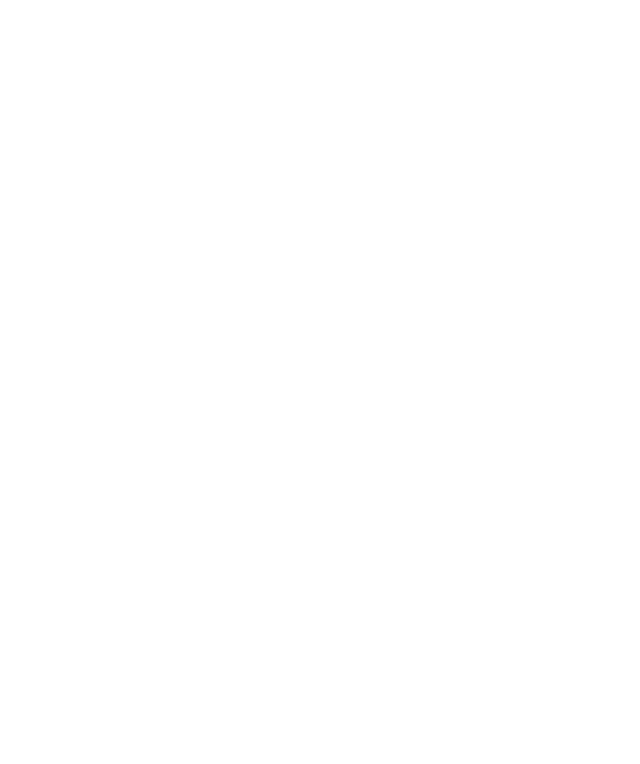
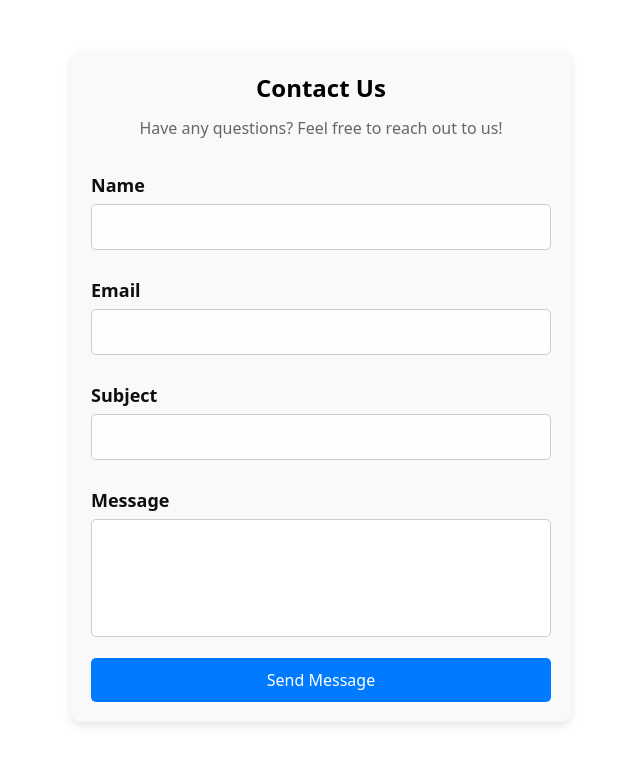
Before and after one commit to Rheosta561/BharatRent, a React (Vite) app in the folder Frontend/BharatRent/: page /contact in a window 1280 px wide. Before the commit this address had no page. Shown: the top 764 px of the page, without its empty margins (319-959 px from the left). Built offline with nearby package versions, Linux system fonts and the light colour scheme.

Commit message:
about and contact

```diff
--- a/Frontend/BharatRent/src/App.jsx
+++ b/Frontend/BharatRent/src/App.jsx
@@ -7,6 +7,8 @@ import RentAgreement from "./RentAgreement";
 import RentAgreementForm from "./RentAgreementForm";
 import Chatbot from "./Screens/Chatbot";
 import ComingSoon from "./Screens/ComingSoon";
+import About from "./Screens/About"
+import ContactUs from "./Screens/Contact";
 
 function App() {
   return (
@@ -19,6 +21,8 @@ function App() {
       <Route path="/RentAgreementForm" element={<RentAgreementForm />} />
       <Route path ='/chatbot'  element ={<Chatbot/>}/>
       <Route path ='/coming-soon'  element ={<ComingSoon/>}/>
+      <Route path ='/about'  element ={<About/>}/>
+      <Route path ='/contact'  element ={<ContactUs/>}/>
     </Routes>
   );
 }
--- /dev/null
+++ b/Frontend/BharatRent/src/Screens/About.jsx
@@ -0,0 +1,31 @@
+import "../../styles/About.css";
+
+export default function About() {
+  const features = [
+    { title: "Easy Agreement Creation", description: "Generate rental agreements digitally with legal compliance.", color: "#ffadad" },
+    { title: "Secure Payments", description: "Safe and verified payment processing between parties.", color: "#ffd6a5" },
+    { title: "Identity Verification", description: "Ensures both tenant and landlord are authenticated.", color: "#fdffb6" },
+    { title: "Credit/Debit History Checks", description: "Provides financial insights to prevent fraud.", color: "#caffbf" },
+    { title: "Dispute Resolution System", description: "AI-driven chatbot guides users in legal matters.", color: "#9bf6ff" },
+    { title: "Smart Contract Summarization", description: "Highlights important clauses for better understanding.", color: "#a0c4ff" },
+    { title: "Subscription Services", description: "Premium legal support and property management plans for landlords.", color: "#bdb2ff" },
+    { title: "Real Estate & Legal Firm Collaborations", description: "Standardized agreements and revenue generation through partnerships.", color: "#ffc6ff" },
+  ];
+
+  return (
+    <div className="about-container">
+      <h1 className="about-title">🏠 About Our Platform</h1>
+      <p className="about-description">
+        Our platform simplifies the process of creating legally valid rent agreements, making secure payments, verifying identities, and resolving disputes efficiently. We ensure transparency and security for both landlords and tenants.
+      </p>
+      <div className="features-grid">
+        {features.map((feature, index) => (
+          <div key={index} className="feature-box" style={{ backgroundColor: feature.color }}>
+            <h2 className="feature-title">{feature.title}</h2>
+            <p className="feature-description">{feature.description}</p>
+          </div>
+        ))}
+      </div>
+    </div>
+  );
+}
--- /dev/null
+++ b/Frontend/BharatRent/src/Screens/Contact.jsx
@@ -0,0 +1,151 @@
+import { useState } from "react";
+
+const ContactUs = () => {
+  const [formData, setFormData] = useState({
+    name: "",
+    email: "",
+    subject: "",
+    message: "",
+  });
+
+  const handleChange = (e) => {
+    setFormData({ ...formData, [e.target.name]: e.target.value });
+  };
+
+  const handleSubmit = (e) => {
+    e.preventDefault();
+    console.log("Form Data Submitted:", formData);
+    alert("Your message has been sent!");
+    setFormData({ name: "", email: "", subject: "", message: "" });
+  };
+
+  const styles = {
+    container: {
+      maxWidth: "500px",
+      margin: "50px auto",
+      padding: "20px",
+      borderRadius: "10px",
+      backgroundColor: "#f9f9f9",
+      boxShadow: "0 4px 8px rgba(0, 0, 0, 0.1)",
+      textAlign: "center",
+    },
+    title: {
+      fontSize: "24px",
+      fontWeight: "bold",
+      marginBottom: "10px",
+    },
+    subtitle: {
+      color: "#666",
+      marginBottom: "20px",
+    },
+    form: {
+      display: "flex",
+      flexDirection: "column",
+    },
+    formGroup: {
+      marginBottom: "15px",
+      textAlign: "left",
+    },
+    label: {
+      fontWeight: "bold",
+      marginBottom: "5px",
+      display: "block",
+    },
+    input: {
+      width: "100%",
+      padding: "10px",
+      borderRadius: "5px",
+      border: "1px solid #ccc",
+      fontSize: "16px",
+    },
+    textarea: {
+      width: "100%",
+      padding: "10px",
+      borderRadius: "5px",
+      border: "1px solid #ccc",
+      fontSize: "16px",
+      resize: "none",
+    },
+    button: {
+      backgroundColor: "#007bff",
+      color: "#fff",
+      padding: "10px",
+      fontSize: "16px",
+      borderRadius: "5px",
+      border: "none",
+      cursor: "pointer",
+      transition: "background 0.3s",
+    },
+    buttonHover: {
+      backgroundColor: "#0056b3",
+    },
+  };
+
+  return (
+    <div style={styles.container}>
+      <h1 style={styles.title}>Contact Us</h1>
+      <p style={styles.subtitle}>Have any questions? Feel free to reach out to us!</p>
+
+      <form style={styles.form} onSubmit={handleSubmit}>
+        <div style={styles.formGroup}>
+          <label style={styles.label}>Name</label>
+          <input
+            type="text"
+            name="name"
+            value={formData.name}
+            onChange={handleChange}
+            required
+            style={styles.input}
+          />
+        </div>
+
+        <div style={styles.formGroup}>
+          <label style={styles.label}>Email</label>
+          <input
+            type="email"
+            name="email"
+            value={formData.email}
+            onChange={handleChange}
+            required
+            style={styles.input}
+          />
+        </div>
+
+        <div style={styles.formGroup}>
+          <label style={styles.label}>Subject</label>
+          <input
+            type="text"
+            name="subject"
+            value={formData.subject}
+            onChange={handleChange}
+            required
+            style={styles.input}
+          />
+        </div>
+
+        <div style={styles.formGroup}>
+          <label style={styles.label}>Message</label>
+          <textarea
+            name="message"
+            rows="4"
+            value={formData.message}
+            onChange={handleChange}
+            required
+            style={styles.textarea}
+          ></textarea>
+        </div>
+
+        <button
+          type="submit"
+          style={styles.button}
+          onMouseOver={(e) => (e.target.style.background = styles.buttonHover.backgroundColor)}
+          onMouseOut={(e) => (e.target.style.background = styles.button.backgroundColor)}
+        >
+          Send Message
+        </button>
+      </form>
+    </div>
+  );
+};
+
+export default ContactUs;
--- a/Frontend/BharatRent/src/Screens/Navabar.jsx
+++ b/Frontend/BharatRent/src/Screens/Navabar.jsx
@@ -1,5 +1,6 @@
 import { useState, useEffect } from 'react';
 import logo from '../logo.png'
+import { Link } from "react-router-dom";
 const Navbar = () => {
   const [isMenuOpen, setIsMenuOpen] = useState(false);
 
@@ -78,12 +79,12 @@ const Navbar = () => {
               </a>
             </li>
             <li>
-              <a
-                href="#"
-                className="block py-2 px-3 md:p-0 text-gray-900 rounded-sm hover:bg-gray-100 md:hover:bg-transparent md:hover:text-blue-700  "
-              >
-                About
-              </a>
+            <Link
+  to="/about"
+  className="block py-2 px-3 md:p-0 text-gray-900 rounded-sm hover:bg-gray-100 md:hover:bg-transparent md:hover:text-blue-700"
+>
+  About
+</Link>
             </li>
             <li>
               <a
@@ -102,12 +103,12 @@ const Navbar = () => {
               </a>
             </li>
             <li>
-              <a
-                href="#"
-                className="block py-2 px-3 md:p-0 text-gray-900 rounded-sm hover:bg-gray-100 md:hover:bg-transparent md:hover:text-blue-700 "
-              >
-                Contact
-              </a>
+            <Link
+  to="/contact"
+  className="block py-2 px-3 md:p-0 text-gray-900 rounded-sm hover:bg-gray-100 md:hover:bg-transparent md:hover:text-blue-700"
+>
+  Contact
+</Link>
             </li>
           </ul>
         </div>
--- /dev/null
+++ b/Frontend/BharatRent/styles/About.css
@@ -0,0 +1,49 @@
+.about-container {
+    text-align: center;
+    padding: 50px;
+    font-family: Arial, sans-serif;
+    background: #f8f9fa;
+  }
+
+  .about-title {
+    font-size: 2.5rem;
+    color: #333;
+    margin-bottom: 10px;
+  }
+
+  .about-description {
+    font-size: 1.2rem;
+    color: #555;
+    max-width: 800px;
+    margin: 0 auto 30px;
+  }
+
+  .features-grid {
+    display: grid;
+    grid-template-columns: repeat(auto-fit, minmax(250px, 1fr));
+    gap: 20px;
+    max-width: 1000px;
+    margin: 0 auto;
+  }
+
+  .feature-box {
+    padding: 20px;
+    border-radius: 12px;
+    box-shadow: 0px 4px 8px rgba(0, 0, 0, 0.2);
+    transition: transform 0.3s ease-in-out;
+  }
+
+  .feature-box:hover {
+    transform: scale(1.05);
+  }
+
+  .feature-title {
+    font-size: 1.5rem;
+    color: #333;
+    margin-bottom: 10px;
+  }
+
+  .feature-description {
+    font-size: 1rem;
+    color: #444;
+  }
--- a/Frontend/package.json
+++ b/Frontend/package.json
@@ -1,6 +1,7 @@
 {
   "dependencies": {
     "axios": "^1.8.3",
-    "framer-motion": "^12.5.0"
+    "framer-motion": "^12.5.0",
+    "react-router-dom": "^7.3.0"
   }
 }
```
Also changed, not shown: 1 other file (tests, documents, lock files or other folders).
